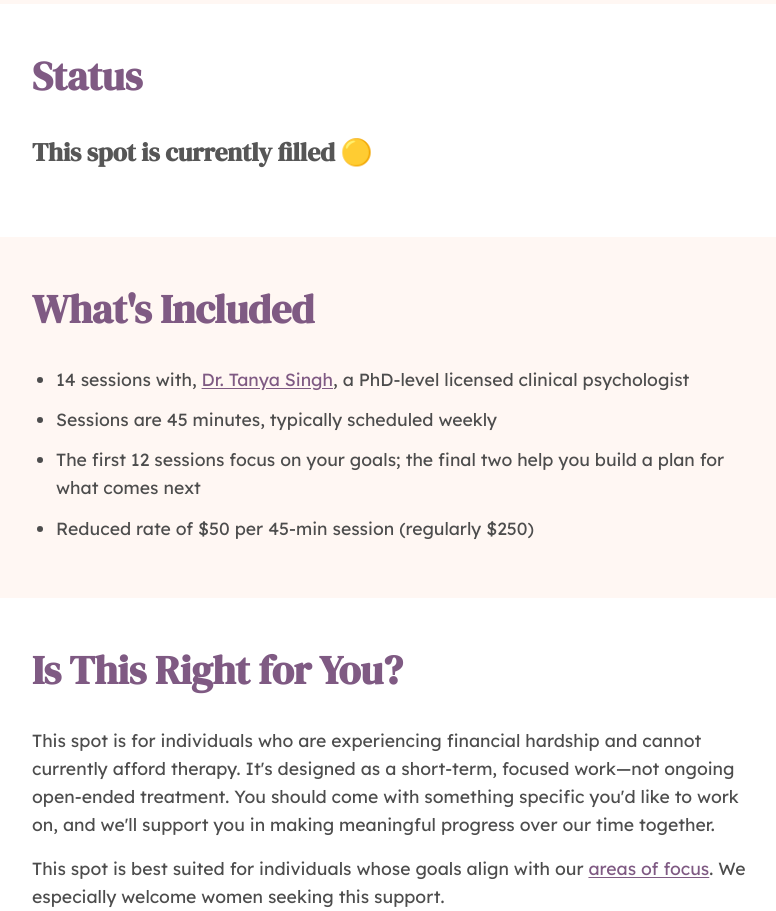
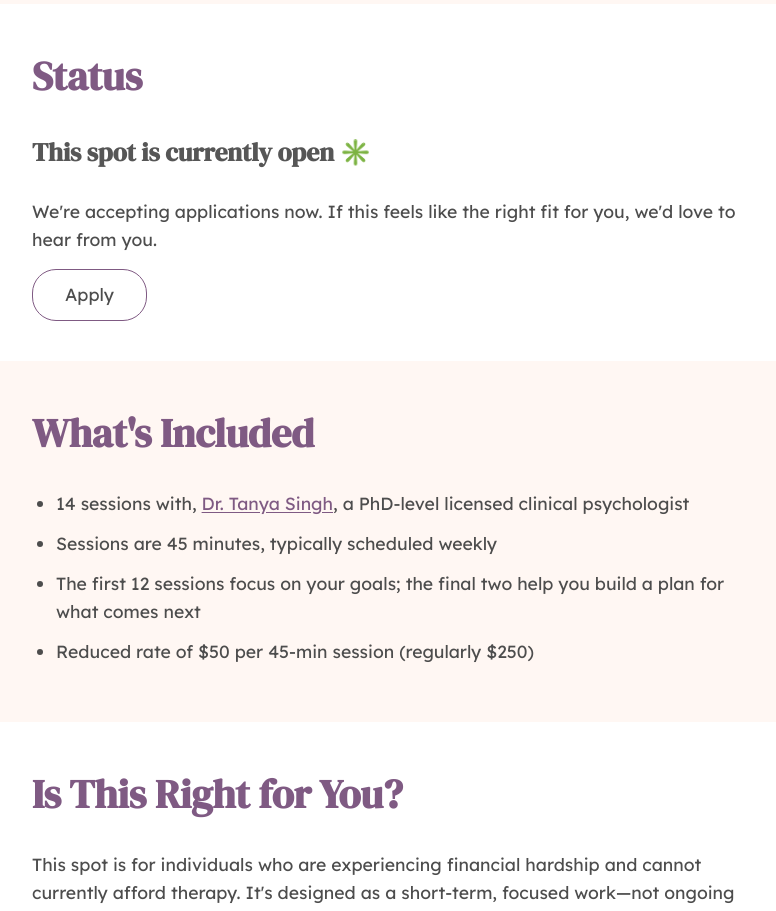
Before and after one commit to mazenswar/calm-v3, a Next.js app: page /community-spot in a window 1280 px wide. Shown: the part 780-1691 px from the top of the page, without its empty margins (248-1024 px from the left). Built offline with nearby package versions, Linux system fonts and the light colour scheme; no server answers.

Commit message:
v4.8.0 community spot status change

```diff
--- a/app/community-spot/page.js
+++ b/app/community-spot/page.js
@@ -14,7 +14,7 @@ export const generateMetadata = () => metadata.pages.communitySpot;
 // ============================================
 // CONFIG
 // ============================================
-const IS_SPOT_OPEN = false; // Change to false when spot is filled
+const IS_SPOT_OPEN = true; // Change to false when spot is filled
 const FORM_URL = "https://forms.gle/E6svnu3LKUuJ9LgA6";
 
 // ============================================
```
